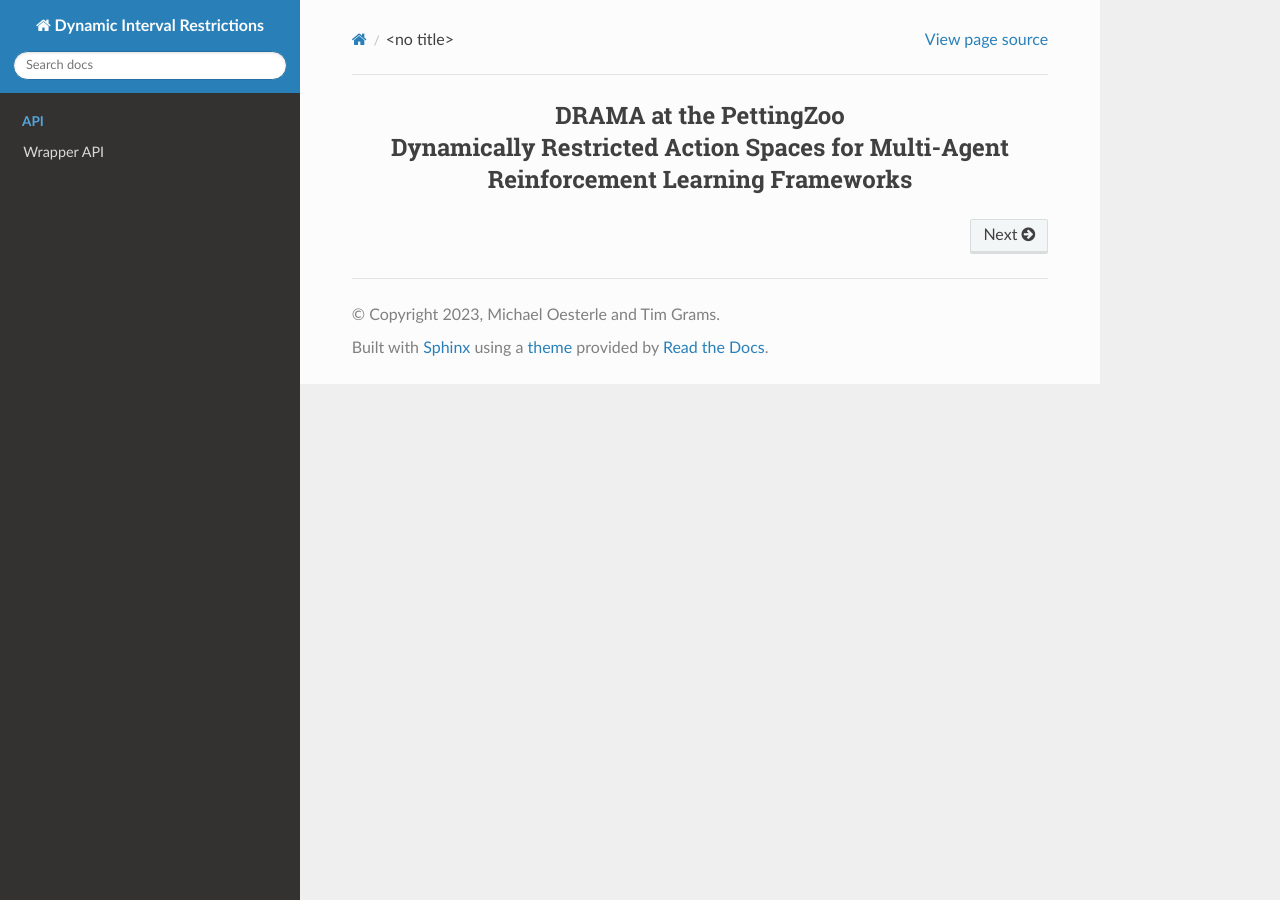
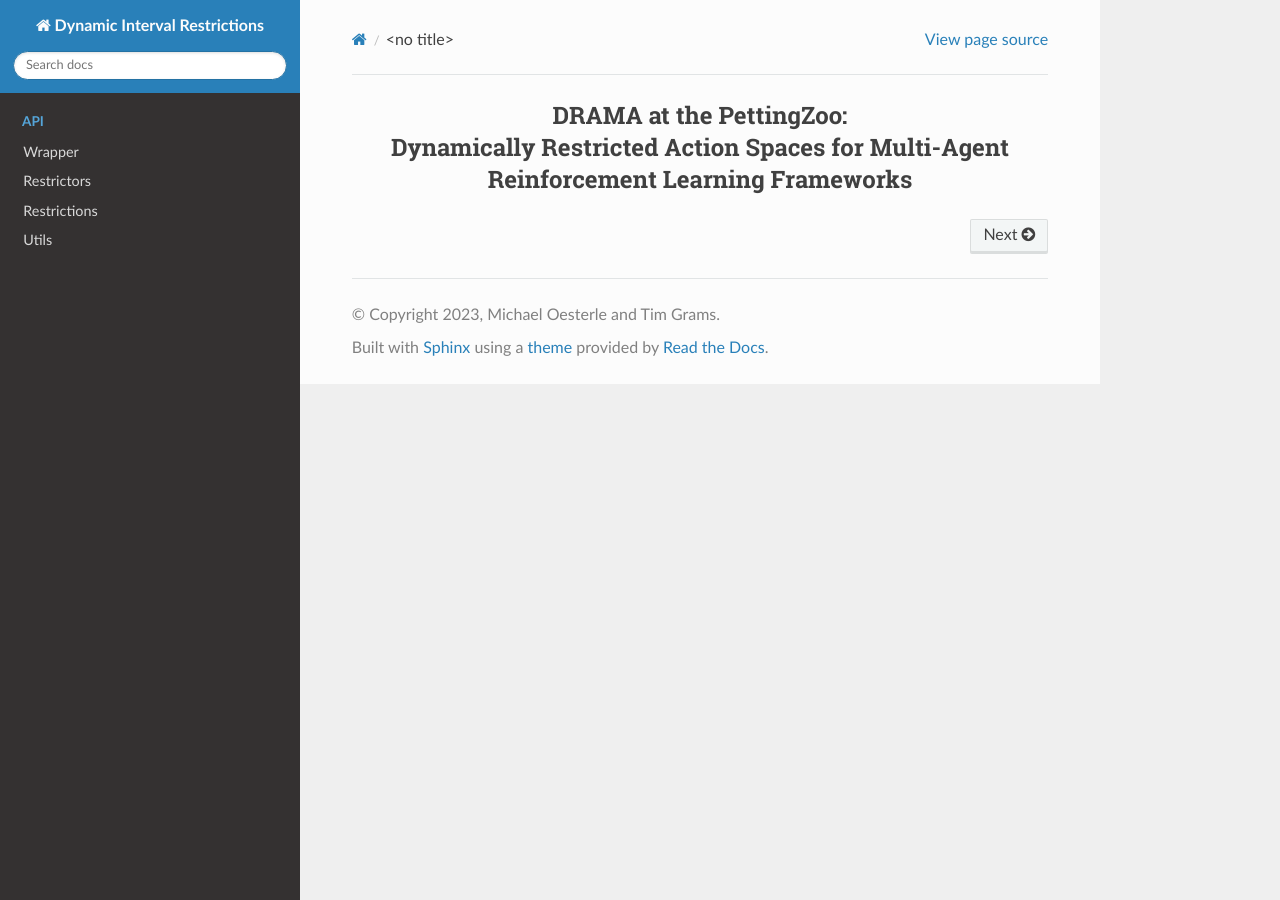
Before and after one commit to michoest/drama-wrapper, a Sphinx documentation site: the page built from docs/index.rst, in a window 1280 px wide. Built offline with Sphinx 7.4.7 and the Read the Docs theme 2.0.0, drawn with Linux system fonts in a browser that asks for light colours.

```diff
--- a/README.rst
+++ b/README.rst
@@ -1,6 +1,7 @@
 .. raw:: html
 
-    <h1 align="center">DRAMA at the PettingZoo:<br>Dynamically Restricted Action Spaces for<br>Multi-Agent Reinforcement Learning Frameworks</h1>
+    <h1 align="center">DRAMA at the PettingZoo</h1>
+    <h2>Dynamically Restricted Action Spaces for<br>Multi-Agent Reinforcement Learning Frameworks<\h2>
 
 This repository contains the reference implementation of the *DRAMA*
 framework as introduced in *Oesterle et al. (2024): DRAMA at the
--- /dev/null
+++ b/docs/api/restrictions.rst
@@ -0,0 +1,2 @@
+Restrictions
+============
--- /dev/null
+++ b/docs/api/restrictors.rst
@@ -0,0 +1,2 @@
+Restrictors
+===========
--- /dev/null
+++ b/docs/api/utils.rst
@@ -0,0 +1,2 @@
+Utils
+=====
--- a/docs/api/wrapper.rst
+++ b/docs/api/wrapper.rst
@@ -1,2 +1,6 @@
-Wrapper API
+Wrapper
 =======
+
+.. autoclass:: drama.wrapper.RestrictionWrapper
+    :members:
+    :undoc-members:
--- a/docs/index.rst
+++ b/docs/index.rst
@@ -1,6 +1,6 @@
 .. raw:: html
 
-    <h2 align="center">DRAMA at the PettingZoo<br>Dynamically Restricted Action Spaces for Multi-Agent Reinforcement Learning Frameworks</h2>
+    <h2 align="center">DRAMA at the PettingZoo:<br>Dynamically Restricted Action Spaces for Multi-Agent Reinforcement Learning Frameworks</h2>
 
 .. toctree::
    :hidden:
@@ -8,3 +8,6 @@
    :caption: API
 
    api/wrapper
+   api/restrictors
+   api/restrictions
+   api/utils
```
